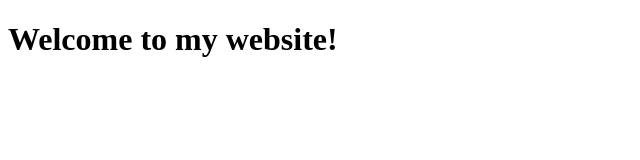
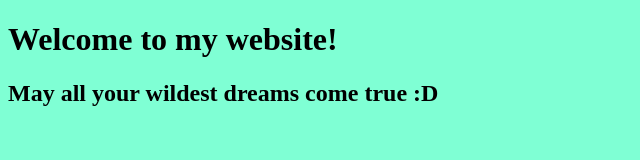
Before and after one commit to berryplant/second-day, a plain HTML site: page index.html in a window 1280 px wide. Shown: the whole page, without its empty margins (0-640 px from the left). Drawn offline with Linux system fonts and the light colour scheme.

Commit message:
added color and subheader

```diff
--- a/index.html
+++ b/index.html
@@ -1,7 +1,10 @@
 <!DOCTYPE html>
 <html>
-    <head></head>
+    <head>
+        <link rel="stylesheet" href="style.css"
+    </head>
     <body>
         <h1>Welcome to my website!</h1>
+        <h2>May all your wildest dreams come true :D</h2>
     </body>
 </html>
--- a/style.css
+++ b/style.css
@@ -0,0 +1,3 @@
+body {
+    background-color: aquamarine;
+}
```
